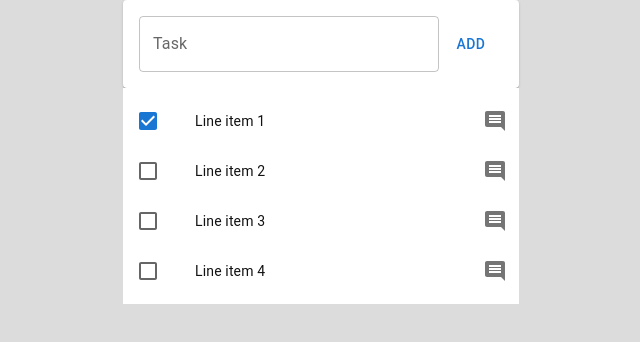
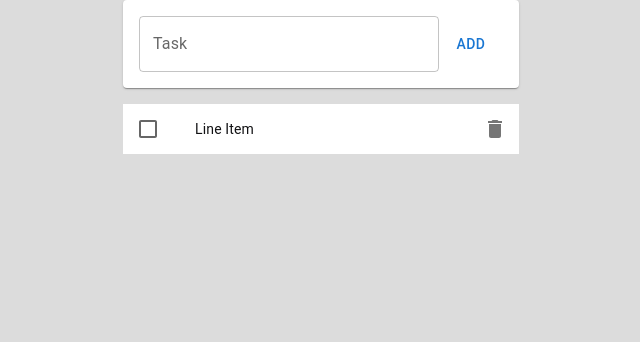
Before and after one commit to J-DouglasLira/to-do-list, a React (Create React App) app: page / in a window 1280 px wide. Shown: the top 342 px of the page, without its empty margins (319-959 px from the left). Built offline with nearby package versions, Linux system fonts and the light colour scheme.

Commit message:
components styles added

```diff
--- a/src/App.tsx
+++ b/src/App.tsx
@@ -1,14 +1,11 @@
 import React from "react";
-import "./styles/Global.scss";
-import Forms from "./components/Forms";
-import TodoItem from "./components/TodoItem";
-import { Container } from "@mui/material";
+import Home from "./pages/Home"
+
+
+
 
 export function App() {
   return (
-    <Container maxWidth="xs">
-      <Forms />
-      <TodoItem />
-    </Container>
+    <Home />
   );
 }
--- a/src/components/TodoItem.jsx
+++ b/src/components/TodoItem.jsx
@@ -7,58 +7,24 @@ import ListItemText from "@mui/material/ListItemText";
 import Checkbox from "@mui/material/Checkbox";
 import IconButton from "@mui/material/IconButton";
 import CommentIcon from "@mui/icons-material/Comment";
-
+import DeleteIcon from "@mui/icons-material/Delete";
 
 export default function TodoItem() {
-  const [checked, setChecked] = React.useState([0]);
-
-  const handleToggle = (value) => () => {
-    const currentIndex = checked.indexOf(value);
-    const newChecked = [...checked];
-
-    if (currentIndex === -1) {
-      newChecked.push(value);
-    } else {
-      newChecked.splice(currentIndex, 1);
-    }
-
-    setChecked(newChecked);
-  };
-
-  return (
-    <List sx={{ width: "100%", bgcolor: "background.paper" }}>
-      {[0, 1, 2, 3].map((value) => {
-        const labelId = `checkbox-list-label-${value}`;
-
   return (
     <ListItem
-            key={value}
       secondaryAction={
         <IconButton edge="end" aria-label="comments">
-                <CommentIcon />
+          <DeleteIcon />
         </IconButton>
       }
       disablePadding
     >
-            <ListItemButton
-              role={undefined}
-              onClick={handleToggle(value)}
-              dense
-            >
+      <ListItemButton role={undefined} dense>
         <ListItemIcon>
-                <Checkbox
-                  edge="start"
-                  checked={checked.indexOf(value) !== -1}
-                  tabIndex={-1}
-                  disableRipple
-                  inputProps={{ "aria-labelledby": labelId }}
-                />
+          <Checkbox edge="start" tabIndex={-1} disableRipple />
         </ListItemIcon>
-              <ListItemText id={labelId} primary={`Line item ${value + 1}`} />
+        <ListItemText primary={"Line Item"} />
       </ListItemButton>
     </ListItem>
   );
-      })}
-    </List>
-  );
 }
--- /dev/null
+++ b/src/pages/Home.tsx
@@ -0,0 +1,17 @@
+import React from "react";
+import "../styles/Global.scss";
+import Forms from "../components/Forms";
+import TodoItem from "../components/TodoItem";
+import { Container } from "@mui/material";
+
+
+export default function Home() {
+  return (
+    <Container maxWidth="xs">
+      <Forms />
+      <div style={{marginTop: "1em", backgroundColor: 'white'}}>
+        <TodoItem />
+      </div>
+    </Container>
+  );
+}
```
Lines whose indentation alone changed are shown as unchanged.
